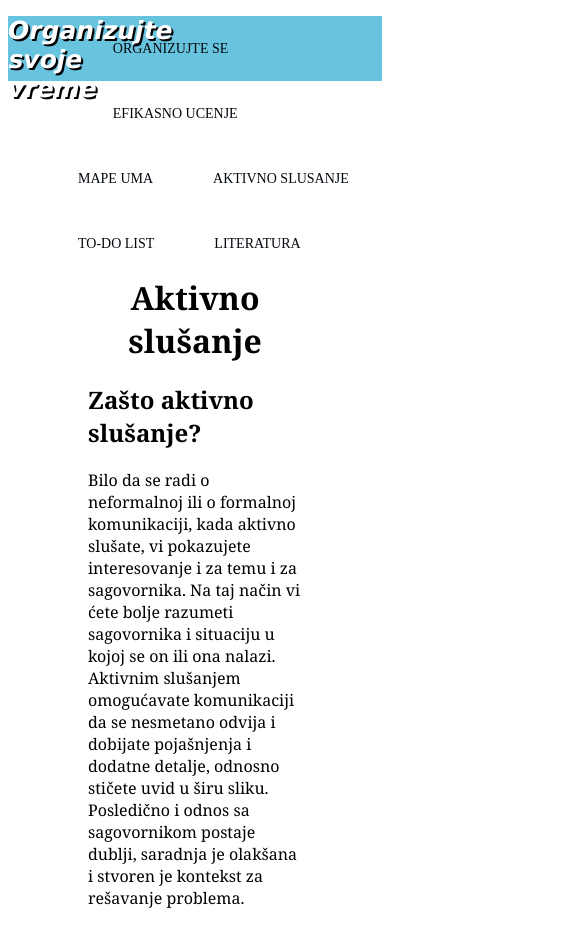
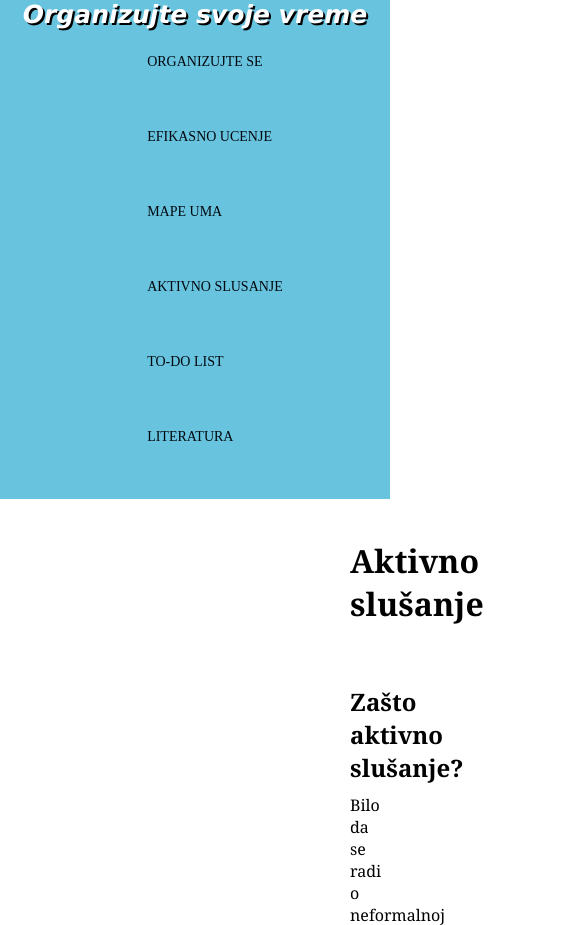
Before and after one commit to filipstev/projektic-fon, a plain HTML site: page aktslusanje.html in a window 390 px wide. Shown: the top 925 px of the page, 585 px wide, since content can reach past the window. Drawn offline with Linux system fonts and the light colour scheme.

Commit message:
poslednje izmene

```diff
--- a/aktstyles.css
+++ b/aktstyles.css
@@ -1,21 +1,42 @@
-
+*{
+    margin: 0;
+    padding: 0;
+    box-sizing: border-box;
+    /* font-size: 18px; */
+}
 .aktivno {
 
-    margin-top: 60px;
-    margin-left: 80px;
-    margin-right: 80px;
-    margin-bottom: 20px;
+    margin-top: 100px;
+    margin-left: 500px;
+    margin-right: 480px;
+    margin-bottom: 100px;
     font-family: Georgia, 'Times New Roman', Times, serif;
 }
+p{
+    margin-bottom: 30px;
+    font-size: 20px;
+}
+h1{
+    margin-bottom: 50px;
+}
+h2{
+    margin-bottom: 30px;
+}
+ul{
+    margin-bottom: 20px;
+    padding-left: 40px;
+    font-size: 20px;
+}
+ul li{
+    margin-bottom: 10px;
+}
+
 .nav{
     height: 65px;
     background-color: rgb(104, 195, 223);
     position: sticky;
     top:0;
-    margin-top: 0;
-
-
-
+    margin-top: -20px;
 }
 
 .nav ul{
@@ -54,18 +75,81 @@
     transform: scale(1.15);
 
 }
-h1{
-    text-align: center;
-}
-body .pitanje{
-    margin-left: 1000px;
+
+.pitanje{
+    margin: 100px auto;
     width: 700px;
     border: 2px solid black;
     background-color: rgb(255, 236, 127);
 }
- body .citat{
-    margin-left: 1000px;
+.citat{
+    margin: 100px auto;
     width: 700px;
     border: 2px solid black;
     background-color: rgb(134, 206, 112);
 }
+img {
+    display: block;
+    margin: 100px auto;
+
+
+}
+@media only screen and (max-width: 420px){
+    .aktivno {
+        margin-left: 0;
+        margin-right: 0;
+    }
+    body{
+        display:flex ;
+        flex-direction: column;
+        width: 100%;
+    }
+
+    .nav{
+        height: auto;
+        display: flex;
+        flex-direction: column;
+        justify-content: center;
+        align-items: center;
+
+    }
+    .nav ul {
+        display: flex;
+        flex-direction: column;
+
+    }
+
+    .nav .logo{
+        width: 100%;
+    }
+}
+@media only screen and (max-width: 1500px){
+    .aktivno {
+
+        margin-top: 60px;
+        margin-left: 350px;
+        margin-right: 320px;
+        margin-bottom: 20px;
+        font-family: Georgia, 'Times New Roman', Times, serif;
+    }
+    p{
+        margin-bottom: 20px;
+        font-size: 16px;
+    }
+    h1{
+        margin-bottom: 60px;
+    }
+    h2{
+        margin-bottom: 10px;
+    }
+    ul{
+        margin-bottom: 20px;
+        font-size: 16px;
+    }
+    img {
+        display: block;
+        margin: 100px auto;
+        width: 600px;
+
+    }
+}
--- a/literaturastyle.css
+++ b/literaturastyle.css
@@ -1,10 +1,15 @@
+*{
+    margin: 0;
+    padding: 0;
+    box-sizing: border-box;
 
-body .blok {
+}
+.blok {
 
     margin-top: 60px;
-    margin-left: 80px;
-    margin-right: 80px;
-    margin-bottom: 20px;
+    margin-left: 500px;
+    margin-right: 460px;
+    margin-bottom: 100px;
     font-family: Georgia, 'Times New Roman', Times, serif;
 }
 .nav{
@@ -68,9 +73,12 @@ body .blok {
 }
 .knjige .kartica{
     float:left;
-    width: calc((100% - 200px)/5);
+    width: calc(100%/2);
 
     margin-bottom: 100px;
+    margin-left: 200px;
+    margin-right: 460px;
+
     border: 2px solid black;
     padding: 10px;
     transition: transform .2s
@@ -81,3 +89,55 @@ body .blok {
     background-color: darkorange;
 
 }
+h3{
+    text-align: center;
+    margin-bottom: 10px;
+}
+p{
+    text-align: center;
+
+}
+@media only screen and (max-width: 420px){
+    .blok {
+        margin-left: 0;
+        margin-right: 0;
+    }
+    body{
+        display:flex ;
+        flex-direction: column;
+        width: 100%;
+    }
+
+    .nav{
+        height: auto;
+        display: flex;
+        flex-direction: column;
+        justify-content: center;
+        align-items: center;
+
+    }
+    .nav ul {
+        display: flex;
+        flex-direction: column;
+
+    }
+
+    .nav .logo{
+        width: 100%;
+    }
+}
+@media only screen and (max-width: 1500px) {
+    .blok {
+
+        margin-top: 60px;
+        margin-left: 350px;
+        margin-right: 320px;
+        margin-bottom: 20px;
+    }
+    .knjige .kartica{
+        margin-bottom: 60px;
+        margin-left: 120px;
+        margin-right: 300px;
+
+    }
+}
--- a/styles.css
+++ b/styles.css
@@ -57,7 +57,7 @@ p{
     margin-bottom: 20px;
 }
 h1{
-    margin-bottom: 40px;
+    margin-bottom: 60px;
 }
 h2{
     margin-bottom: 10px;
```
